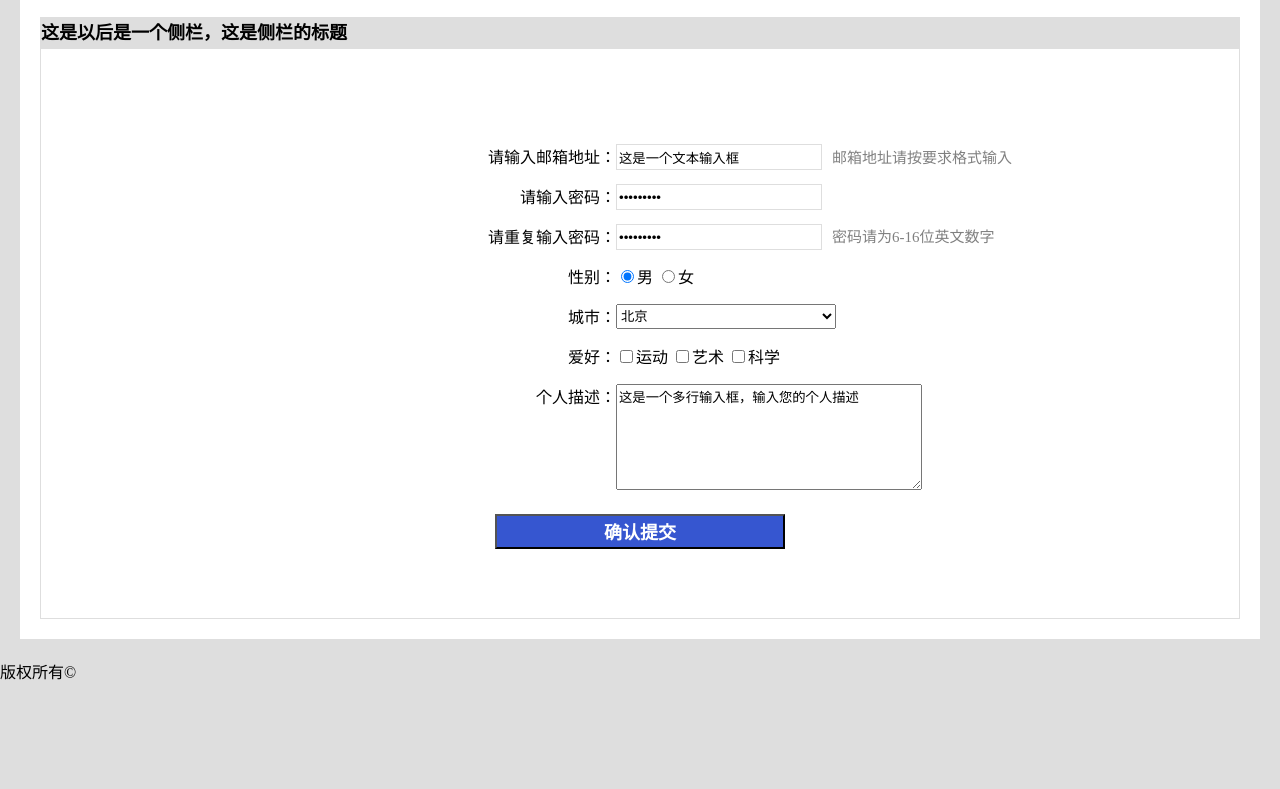
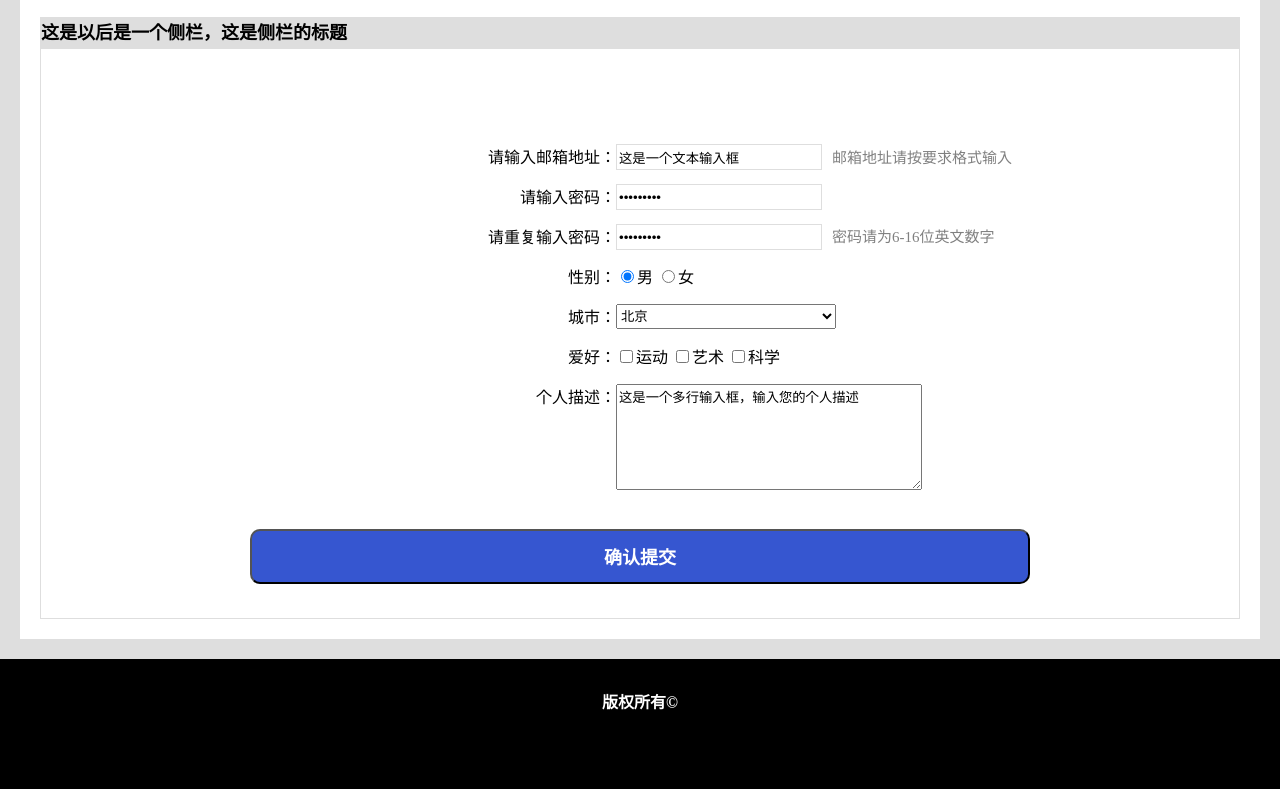
Before and after one commit to Huanglenle/-, a plain HTML site: page StageOne/TaskTwo/任务二：零基础HTML及CSS编码（一）.html in a window 1280 px wide. Shown: the part 2952-3741 px from the top of the page. Before the commit the page ends 3635 px from the top, so only its background shows below. Drawn offline with Linux system fonts and the light colour scheme.

Commit message:
Update style.css

```diff
--- a/StageOne/TaskTwo/style.css
+++ b/StageOne/TaskTwo/style.css
@@ -148,23 +148,23 @@ dd{
 	font-size: 15px;
     margin-left:10px;
 }
-
 .btn{
 	clear: both;
-	width: 300px;
-	height: 40px;
-    margin: 250px auto;
+	width: 800px;
+	height: 60px;
+    margin: 300px auto;
     text-align: center;
-    line-height: 250px;
+    line-height: 300px;
 
 }
 #pos{
-	width: 290px;
-	height: 35px;
+	width: 780px;
+	height: 55px;
 	color: #fff;
 	font-weight: bold;
 	font-size: 18px;
 	background-color: #3656D0;
+	border-radius: 10px;
 }
 .txt_profile textarea{
 	width: 300px;
@@ -173,3 +173,11 @@ dd{
 #site{
 	width: 220px;
 }
+#copyright{
+	background-color: #000;
+	color: #fff;
+	font-weight: bold;
+	height: 100px;
+	text-align: center;
+	padding-top: 30px;
+}
```
